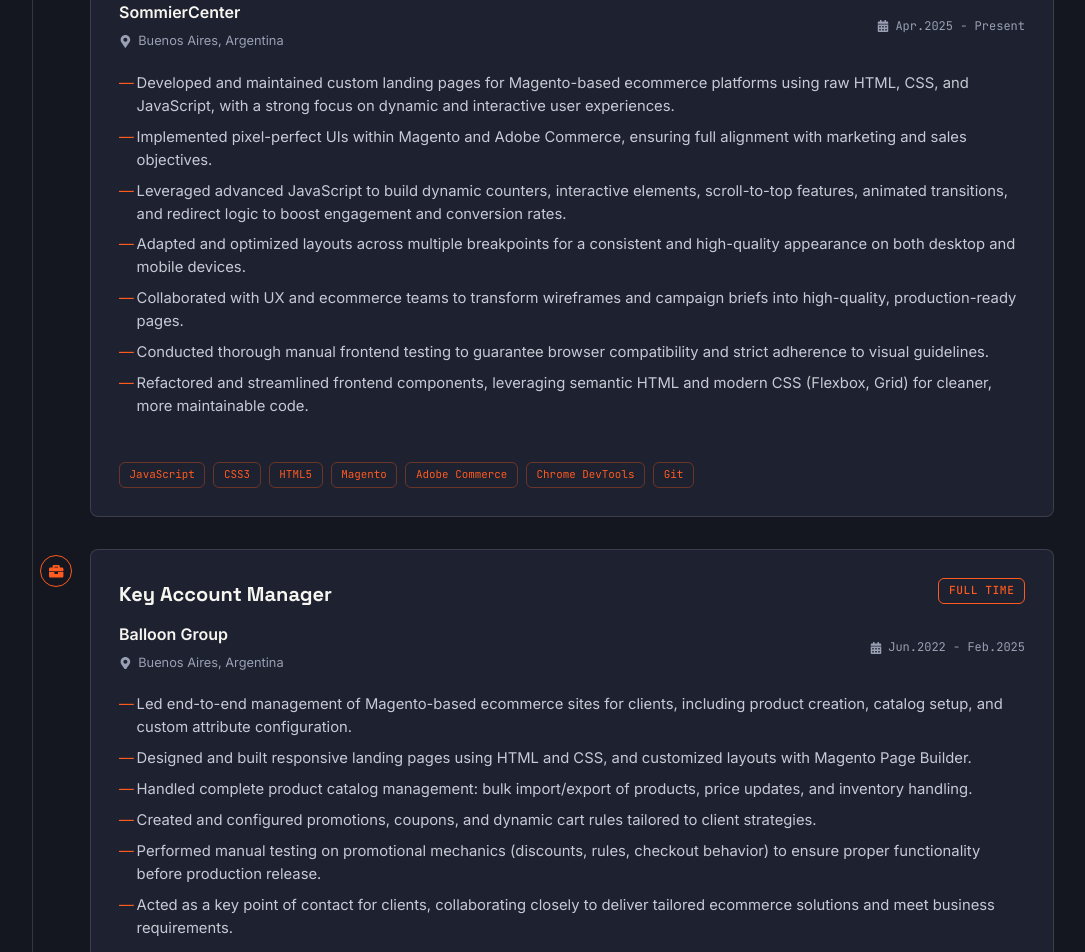
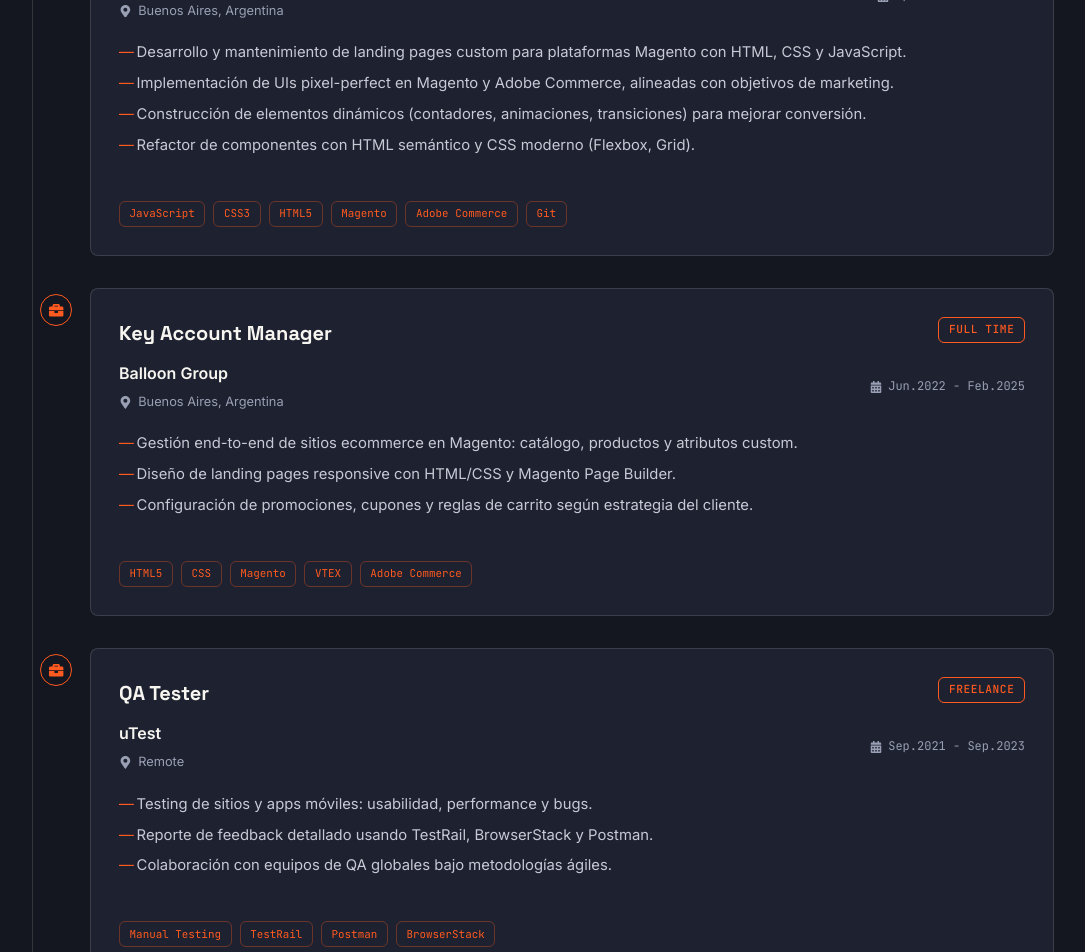
Before and after one commit to IgnacioDN/Portfolio, a React (Vite) app in the folder Portfolio-Project/: page / in a window 1280 px wide. Shown: the part 2260-3212 px from the top of the page, without its empty margins (104-1189 px from the left). Built offline with nearby package versions, Linux system fonts and the light colour scheme.

Commit message:
Refactor Experience component for improved readability

```diff
--- a/Portfolio-Project/src/components/Experience.jsx
+++ b/Portfolio-Project/src/components/Experience.jsx
@@ -18,11 +18,12 @@ const Experience = () => {
   }, []);
 
   const toggleExpand = (index) => {
-    setExpandedItems(prev => ({
+    setExpandedItems((prev) => ({
       ...prev,
-      [index]: !prev[index]
+      [index]: !prev[index],
     }));
   };
+
   const experiences = [
     {
       title: 'Front End Developer',
@@ -31,16 +32,12 @@ const Experience = () => {
       period: 'Apr.2025 - Present',
       type: 'Full-time',
       description: [
-        "Developed and maintained custom landing pages for Magento-based ecommerce platforms using raw HTML, CSS, and JavaScript, with a strong focus on dynamic and interactive user experiences.",
-  "Implemented pixel-perfect UIs within Magento and Adobe Commerce, ensuring full alignment with marketing and sales objectives.",
-  "Leveraged advanced JavaScript to build dynamic counters, interactive elements, scroll-to-top features, animated transitions, and redirect logic to boost engagement and conversion rates.",
-  "Adapted and optimized layouts across multiple breakpoints for a consistent and high-quality appearance on both desktop and mobile devices.",
-  "Collaborated with UX and ecommerce teams to transform wireframes and campaign briefs into high-quality, production-ready pages.",
-  "Conducted thorough manual frontend testing to guarantee browser compatibility and strict adherence to visual guidelines.",
-  "Refactored and streamlined frontend components, leveraging semantic HTML and modern CSS (Flexbox, Grid) for cleaner, more maintainable code."
+        'Desarrollo y mantenimiento de landing pages custom para plataformas Magento con HTML, CSS y JavaScript.',
+        'Implementación de UIs pixel-perfect en Magento y Adobe Commerce, alineadas con objetivos de marketing.',
+        'Construcción de elementos dinámicos (contadores, animaciones, transiciones) para mejorar conversión.',
+        'Refactor de componentes con HTML semántico y CSS moderno (Flexbox, Grid).',
       ],
-      technologies: [  'JavaScript', 'CSS3', 'HTML5', 'Magento', 'Adobe Commerce',
-  'Chrome DevTools', 'Git']
+      technologies: ['JavaScript', 'CSS3', 'HTML5', 'Magento', 'Adobe Commerce', 'Git'],
     },
     {
       title: 'Key Account Manager',
@@ -49,14 +46,11 @@ const Experience = () => {
       period: 'Jun.2022 - Feb.2025',
       type: 'Full Time',
       description: [
-        'Led end-to-end management of Magento-based ecommerce sites for clients, including product creation, catalog setup, and custom attribute configuration.',
-        'Designed and built responsive landing pages using HTML and CSS, and customized layouts with Magento Page Builder.',
-        'Handled complete product catalog management: bulk import/export of products, price updates, and inventory handling.',
-        'Created and configured promotions, coupons, and dynamic cart rules tailored to client strategies.',
-        'Performed manual testing on promotional mechanics (discounts, rules, checkout behavior) to ensure proper functionality before production release.',
-        'Acted as a key point of contact for clients, collaborating closely to deliver tailored ecommerce solutions and meet business requirements.'
+        'Gestión end-to-end de sitios ecommerce en Magento: catálogo, productos y atributos custom.',
+        'Diseño de landing pages responsive con HTML/CSS y Magento Page Builder.',
+        'Configuración de promociones, cupones y reglas de carrito según estrategia del cliente.',
       ],
-      technologies: ['HTML5', 'CSS', 'Magento', 'VTEX', 'Adobe Commerce']
+      technologies: ['HTML5', 'CSS', 'Magento', 'VTEX', 'Adobe Commerce'],
     },
     {
       title: 'QA Tester',
@@ -65,13 +59,12 @@ const Experience = () => {
       period: 'Sep.2021 - Sep.2023',
       type: 'Freelance',
       description: [
-    'Tested websites and mobile apps for usability, performance, and bugs',
-    'Reported detailed feedback on user experience and functionality',
-    'Used tools like TestRail, BrowserStack, and Postman to validate features',
-    'Collaborated with global QA teams following agile methodologies'
+        'Testing de sitios y apps móviles: usabilidad, performance y bugs.',
+        'Reporte de feedback detallado usando TestRail, BrowserStack y Postman.',
+        'Colaboración con equipos de QA globales bajo metodologías ágiles.',
       ],
-  technologies: ['Manual Testing', 'Bug Tracking', 'TestRail', 'Postman', 'BrowserStack']
-}
+      technologies: ['Manual Testing', 'TestRail', 'Postman', 'BrowserStack'],
+    },
   ];
 
   return (
@@ -80,9 +73,7 @@ const Experience = () => {
         <div className="section-header">
           <h2 className="section-title">Work Experience</h2>
           <div className="title-underline"></div>
-          <p className="section-subtitle">
-            My professional journey and key achievements in software development
-          </p>
+          <p className="section-subtitle">Mi recorrido profesional en desarrollo web</p>
         </div>
 
         <div className="experience-timeline">
@@ -113,9 +104,11 @@ const Experience = () => {
                 </div>
 
                 <div className="experience-description">
-                  <div className={`description-content ${
+                  <div
+                    className={`description-content ${
                       isMobile && !expandedItems[index] ? 'collapsed' : ''
-                  }`}>
+                    }`}
+                  >
                     <ul>
                       {exp.description.map((item, idx) => (
                         <li key={idx}>{item}</li>
@@ -123,18 +116,17 @@ const Experience = () => {
                     </ul>
                   </div>
                   {isMobile && (
-                    <button
-                      className="see-more-btn"
-                      onClick={() => toggleExpand(index)}
-                    >
-                      {expandedItems[index] ? 'See Less' : 'See More'}
+                    <button className="see-more-btn" onClick={() => toggleExpand(index)}>
+                      {expandedItems[index] ? 'Ver menos' : 'Ver más'}
                     </button>
                   )}
                 </div>
 
                 <div className="experience-technologies">
                   {exp.technologies.map((tech, idx) => (
-                    <span key={idx} className="tech-tag">{tech}</span>
+                    <span key={idx} className="tech-tag">
+                      {tech}
+                    </span>
                   ))}
                 </div>
               </div>
```
Lines whose indentation alone changed are shown as unchanged.
